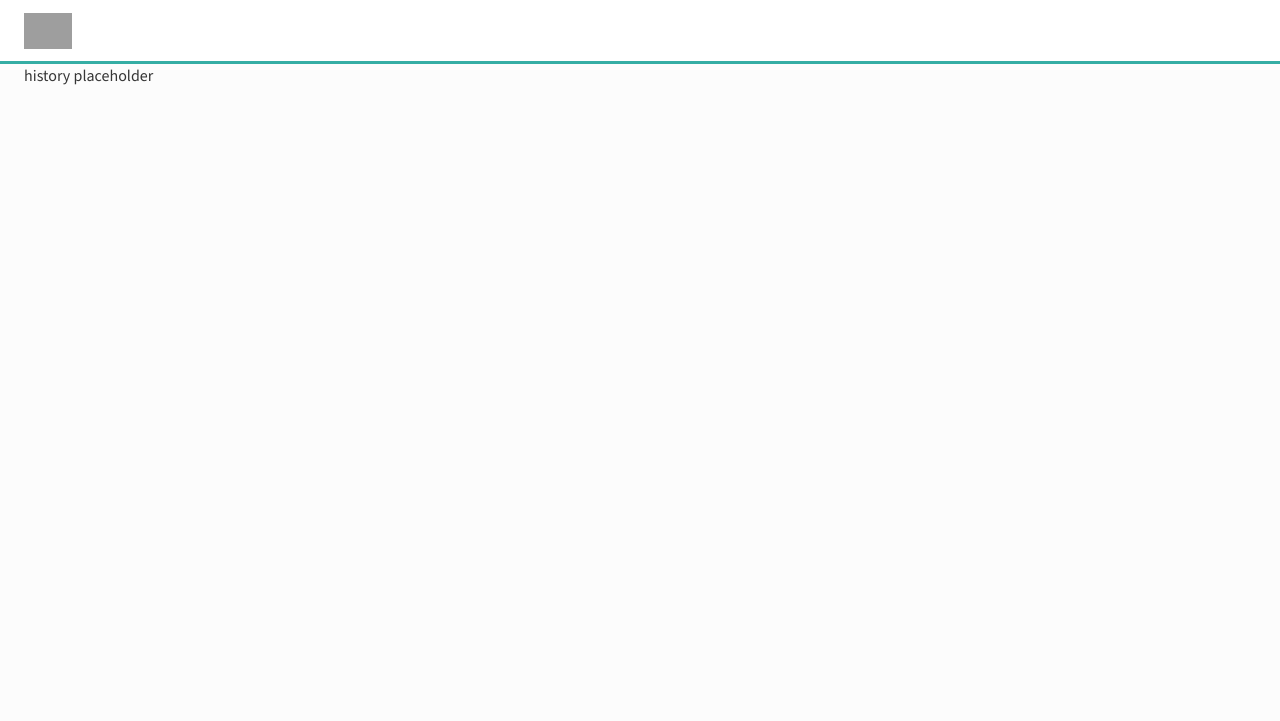
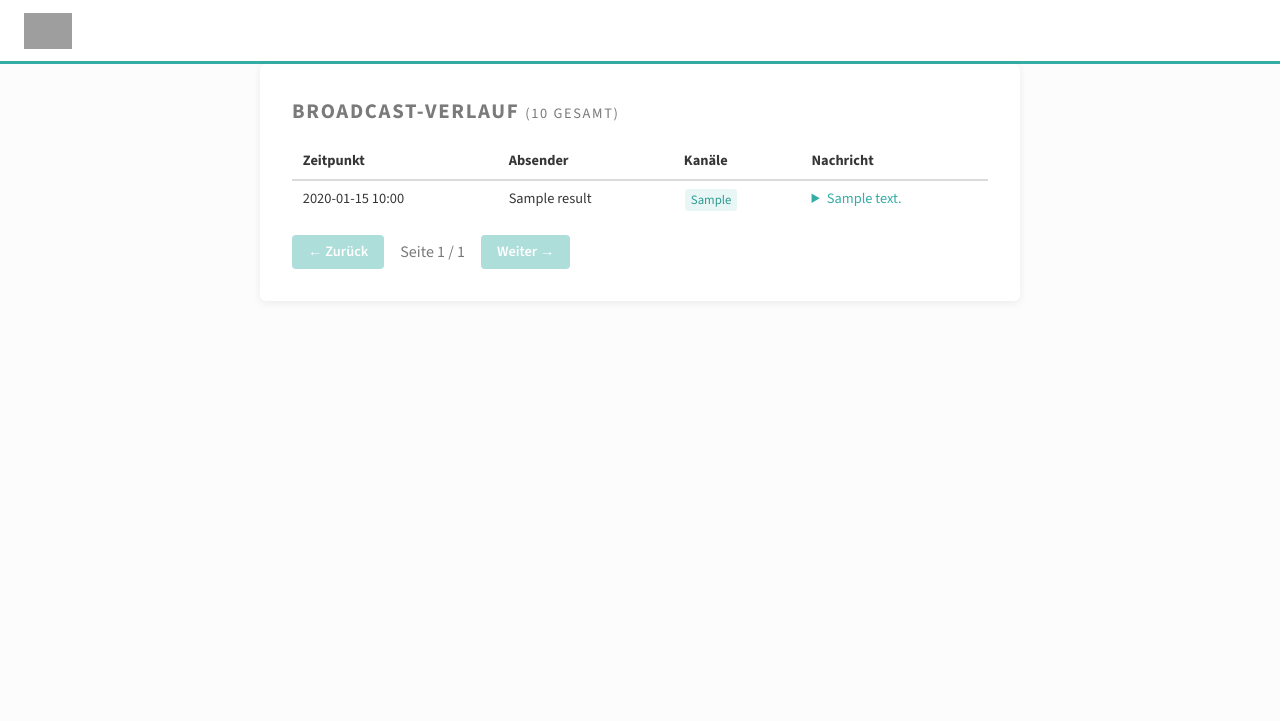
Before and after one commit to CollegiumAcademicum/mattermost_bots, a Django app: template webui/broadcast/admin_dashboard/templates/admin_dashboard/history.html in a window 1280 px wide. Shown: the top 721 px of the page. Run offline with Django 4.2, Linux system fonts and the light colour scheme; the template is opened without the code that fills it: most values are stand-ins (such as "Sample title", 1, 10 or a date in 2020); parts of the project's set-up code (start-up, migrations or seed data) failed here and were passed over; grey boxes are pictures that could not be loaded.

Commit message:
feat(webui): implement history.html template with pagination
Replace placeholder history template with full implementation showing:
- Table with timestamp, sender, channels, and message preview
- Message preview with expand/collapse details
- Channel badges with CA styling
- Pagination controls (previous/next links, current page indicator)
- Empty state message when no broadcasts exist

Co-Authored-By: Claude Sonnet 4.6 <noreply@anthropic.com>

```diff
--- a/webui/broadcast/admin_dashboard/templates/admin_dashboard/history.html
+++ b/webui/broadcast/admin_dashboard/templates/admin_dashboard/history.html
@@ -1,2 +1,69 @@
 {% extends "base.html" %}
-{% block content %}history placeholder{% endblock %}
+{% block title %}Broadcast-Verlauf{% endblock %}
+
+{% block content %}
+<div class="ca-card">
+  <h2 class="ca-label" style="font-size:1.3rem;margin-bottom:1rem;">
+    Broadcast-Verlauf
+    <span style="color:#7a7a7a;font-size:0.9rem;font-weight:400;">
+      ({{ total }} gesamt)
+    </span>
+  </h2>
+
+  {% if results %}
+  <div style="overflow-x:auto;">
+    <table class="table is-fullwidth is-striped is-hoverable" style="font-size:0.9rem;">
+      <thead>
+        <tr>
+          <th>Zeitpunkt</th>
+          <th>Absender</th>
+          <th>Kanäle</th>
+          <th>Nachricht</th>
+        </tr>
+      </thead>
+      <tbody>
+        {% for r in results %}
+        <tr>
+          <td style="white-space:nowrap;">{{ r.timestamp|slice:":16"|cut:"T" }}</td>
+          <td>{{ r.sender_name }}</td>
+          <td>
+            {% for ch in r.target_channels %}
+              <span style="display:inline-block;background:#e8f7f6;color:#2f9991;border-radius:3px;padding:1px 6px;font-size:0.8rem;margin:1px;">{{ ch }}</span>
+            {% endfor %}
+          </td>
+          <td>
+            <details>
+              <summary style="cursor:pointer;color:var(--ca-teal,#35ADA4);">
+                {{ r.message_content|truncatechars:80 }}
+              </summary>
+              <pre style="margin-top:0.5rem;font-size:0.85rem;white-space:pre-wrap;word-break:break-word;">{{ r.message_content }}</pre>
+            </details>
+          </td>
+        </tr>
+        {% endfor %}
+      </tbody>
+    </table>
+  </div>
+
+  <!-- Pagination -->
+  <div style="display:flex;align-items:center;gap:1rem;margin-top:1rem;">
+    {% if page > 1 %}
+    <a href="?page={{ page|add:"-1" }}" class="ca-button" style="padding:0.4rem 1rem;font-size:0.9rem;">← Zurück</a>
+    {% else %}
+    <span class="ca-button" style="padding:0.4rem 1rem;font-size:0.9rem;opacity:0.4;cursor:default;">← Zurück</span>
+    {% endif %}
+
+    <span style="color:#7a7a7a;">Seite {{ page }} / {{ total_pages }}</span>
+
+    {% if page < total_pages %}
+    <a href="?page={{ page|add:"1" }}" class="ca-button" style="padding:0.4rem 1rem;font-size:0.9rem;">Weiter →</a>
+    {% else %}
+    <span class="ca-button" style="padding:0.4rem 1rem;font-size:0.9rem;opacity:0.4;cursor:default;">Weiter →</span>
+    {% endif %}
+  </div>
+
+  {% else %}
+  <p style="color:#7a7a7a;font-size:0.9rem;">Noch keine Broadcasts gesendet.</p>
+  {% endif %}
+</div>
+{% endblock %}
```
Also changed, not shown: webui/tests/test_admin_dashboard.py (+37 -0 lines).
